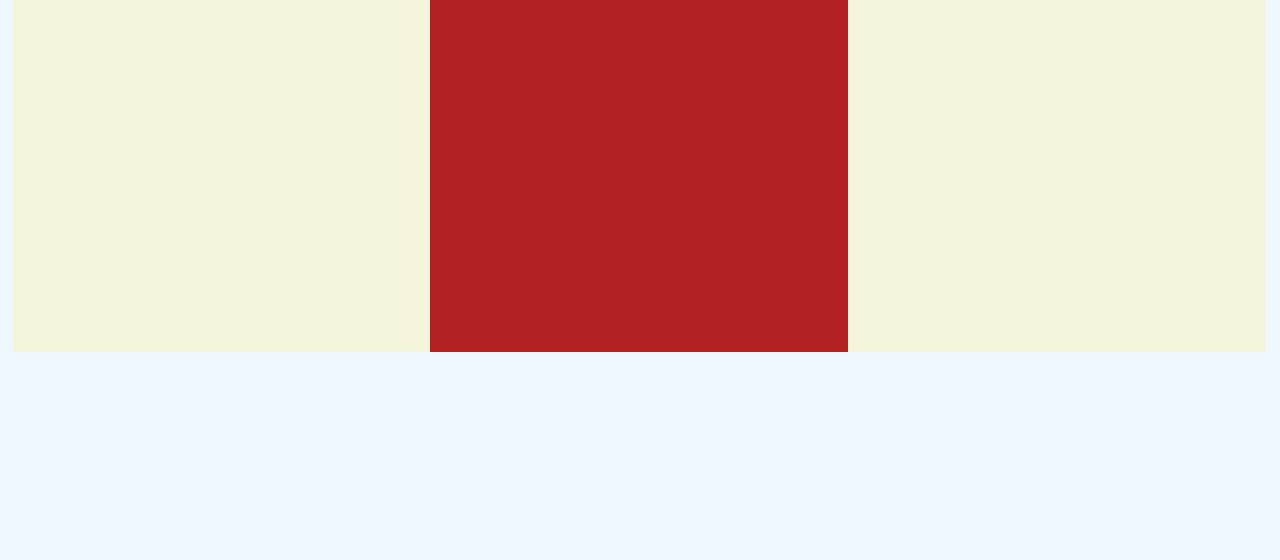
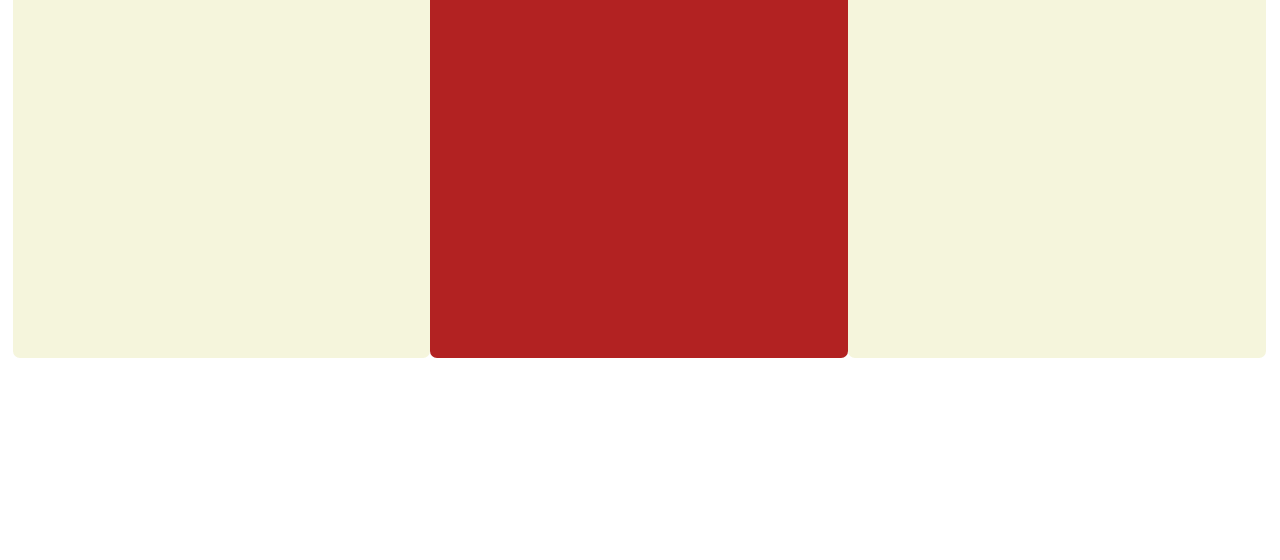
Before and after one commit to usr-Aditya/SMH, a plain HTML site: page keypoints.html in a window 1280 px wide. Shown: the part 266-826 px from the top of the page. Drawn offline with Linux system fonts and the light colour scheme.

Commit message:
further updated

```diff
--- a/keypoints.css
+++ b/keypoints.css
@@ -1,12 +1,15 @@
+@import url('https://fonts.googleapis.com/css?family=Roboto+Slab');
+
 body{
 
     margin: 0;
     padding: 0;
+    font-family: 'Roboto Slab', serif;
 }
 .container{
     width: 98%;
     height: 800px; /*temporary*/
-    background-color: aliceblue;
+    background-color: #ffffff;
     margin: 0%;
     padding: 1%;
 
@@ -17,6 +20,7 @@ body{
     width: 31.3%;
     height: 60%; /*Temporary*/
     padding: 1%;
+    border-radius: 7px;
 }
 #zone{
     background-color: beige;
```
Also changed, not shown: keypoints.html (+1 -0 lines).
